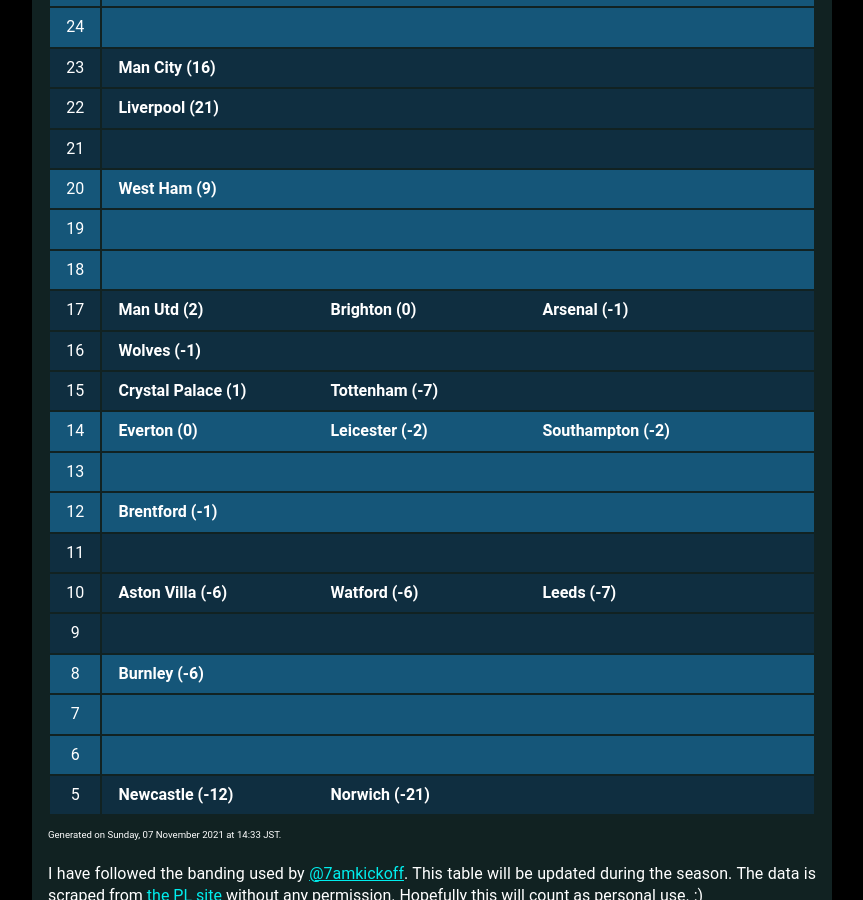
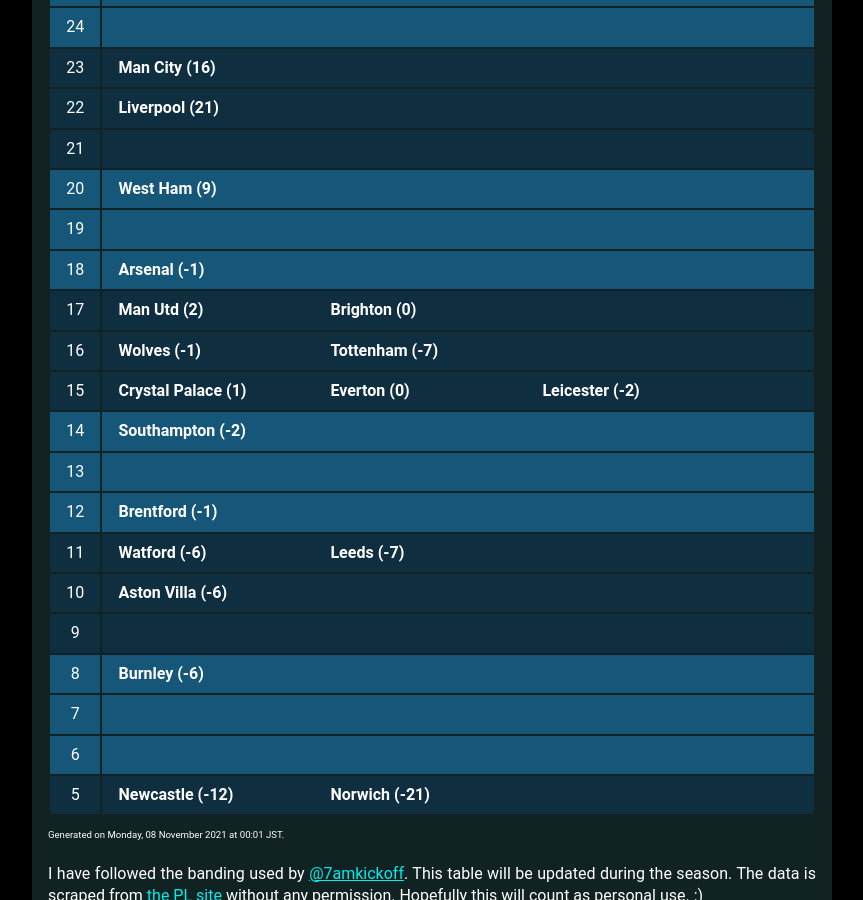
Before and after one commit to muru/muru.github.io, a Jekyll site: the page built from resources.md, in a window 1280 px wide and 900 px high, scrolled down 1558 px. Shown: the whole window, without its empty margins (208-1071 px from the left). Built offline with Jekyll 4.4.1, drawn with Linux system fonts in a browser that asks for light colours; some web fonts are replaced.

Commit message:
updated cann-table: Mon  8 Nov 00:01:46 JST 2021

```diff
--- a/cann-table.html
+++ b/cann-table.html
@@ -47,6 +47,7 @@
 	<tr class="cann-row-1">
 		<td class="cann-point"> 18 </td>
 		<td class="cann-clubs">
+			<span class="club-name"> Arsenal (-1) </span>
 		</td>
  	</tr>
 	<tr class="cann-row-2">
@@ -54,27 +55,26 @@
 		<td class="cann-clubs">
 			<span class="club-name"> Man Utd (2) </span>
 			<span class="club-name"> Brighton (0) </span>
-			<span class="club-name"> Arsenal (-1) </span>
 		</td>
  	</tr>
 	<tr class="cann-row-2">
 		<td class="cann-point"> 16 </td>
 		<td class="cann-clubs">
 			<span class="club-name"> Wolves (-1) </span>
+			<span class="club-name"> Tottenham (-7) </span>
 		</td>
  	</tr>
 	<tr class="cann-row-2">
 		<td class="cann-point"> 15 </td>
 		<td class="cann-clubs">
 			<span class="club-name"> Crystal Palace (1) </span>
-			<span class="club-name"> Tottenham (-7) </span>
+			<span class="club-name"> Everton (0) </span>
+			<span class="club-name"> Leicester (-2) </span>
 		</td>
  	</tr>
 	<tr class="cann-row-1">
 		<td class="cann-point"> 14 </td>
 		<td class="cann-clubs">
-			<span class="club-name"> Everton (0) </span>
-			<span class="club-name"> Leicester (-2) </span>
 			<span class="club-name"> Southampton (-2) </span>
 		</td>
  	</tr>
@@ -92,14 +92,14 @@
 	<tr class="cann-row-2">
 		<td class="cann-point"> 11 </td>
 		<td class="cann-clubs">
+			<span class="club-name"> Watford (-6) </span>
+			<span class="club-name"> Leeds (-7) </span>
 		</td>
  	</tr>
 	<tr class="cann-row-2">
 		<td class="cann-point"> 10 </td>
 		<td class="cann-clubs">
 			<span class="club-name"> Aston Villa (-6) </span>
-			<span class="club-name"> Watford (-6) </span>
-			<span class="club-name"> Leeds (-7) </span>
 		</td>
  	</tr>
 	<tr class="cann-row-2">
@@ -131,4 +131,4 @@
 		</td>
  	</tr>
 </table>
-<span id="cann-gen-note"> Generated on  Sunday, 07 November 2021 at 14:33 JST. </span>
+<span id="cann-gen-note"> Generated on  Monday, 08 November 2021 at 00:01 JST. </span>
```
